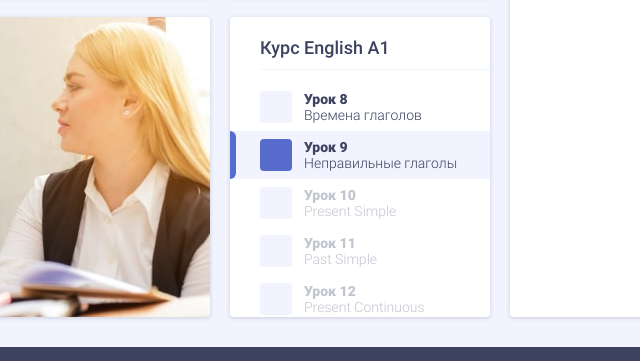
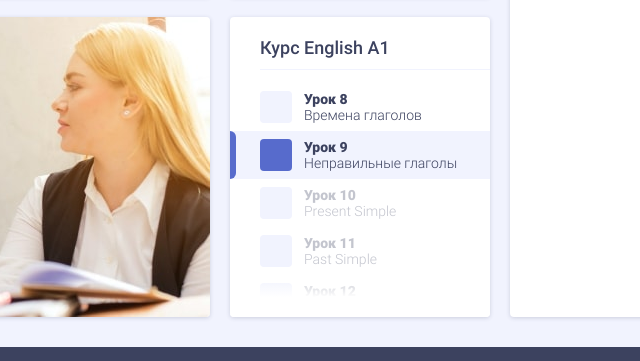
Before and after one commit to VafinArtem/lets_speak, a website: page source/index.html in a window 1280 px wide. Shown: the part 573-934 px from the top of the page, 640-1280 px from the left. Drawn offline with nearby package versions, Linux system fonts and the light colour scheme; files that its build step writes are made by us from their sources; a web font is replaced by a local one.

Commit message:
стилизация training

```diff
--- a/source/sass/blocks/training.scss
+++ b/source/sass/blocks/training.scss
@@ -11,7 +11,7 @@
 
 .training__bg {
   display: block;
-  box-shadow: 0px 1px 4px rgba(60, 66, 95, 0.2);
+  box-shadow: 0px 1px 4px transparentize($special-blue-dark, 0.8);
   border-radius: 4px;
 }
 
@@ -52,11 +52,21 @@
 }
 
 .training__wrapper {
+  position: relative;
   padding-top: 20px;
   background-color: $basic-white;
-  box-shadow: 0px 1px 4px rgba(60, 66, 95, 0.2);
+  box-shadow: 0px 1px 4px transparentize($special-blue-dark, 0.8);
   border-radius: 4px;
   overflow: hidden;
+
+  &::after {
+    @include pseudo;
+    top: 100%;
+    margin-top: -40px;
+    width: 100%;
+    height: 40px;
+    background: linear-gradient(180deg, transparentize($basic-white, 1) 0%, $basic-white 50.52%);
+  }
 }
 
 .training__title {
```
